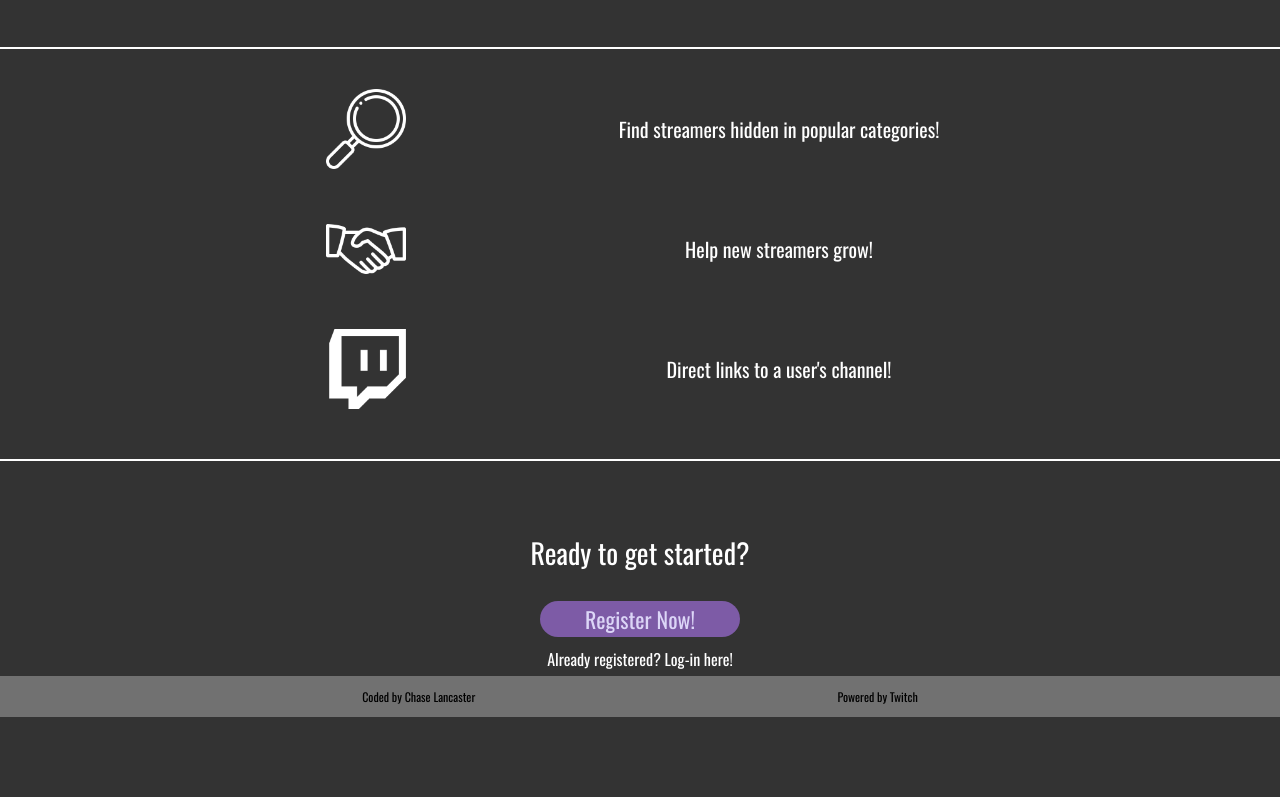
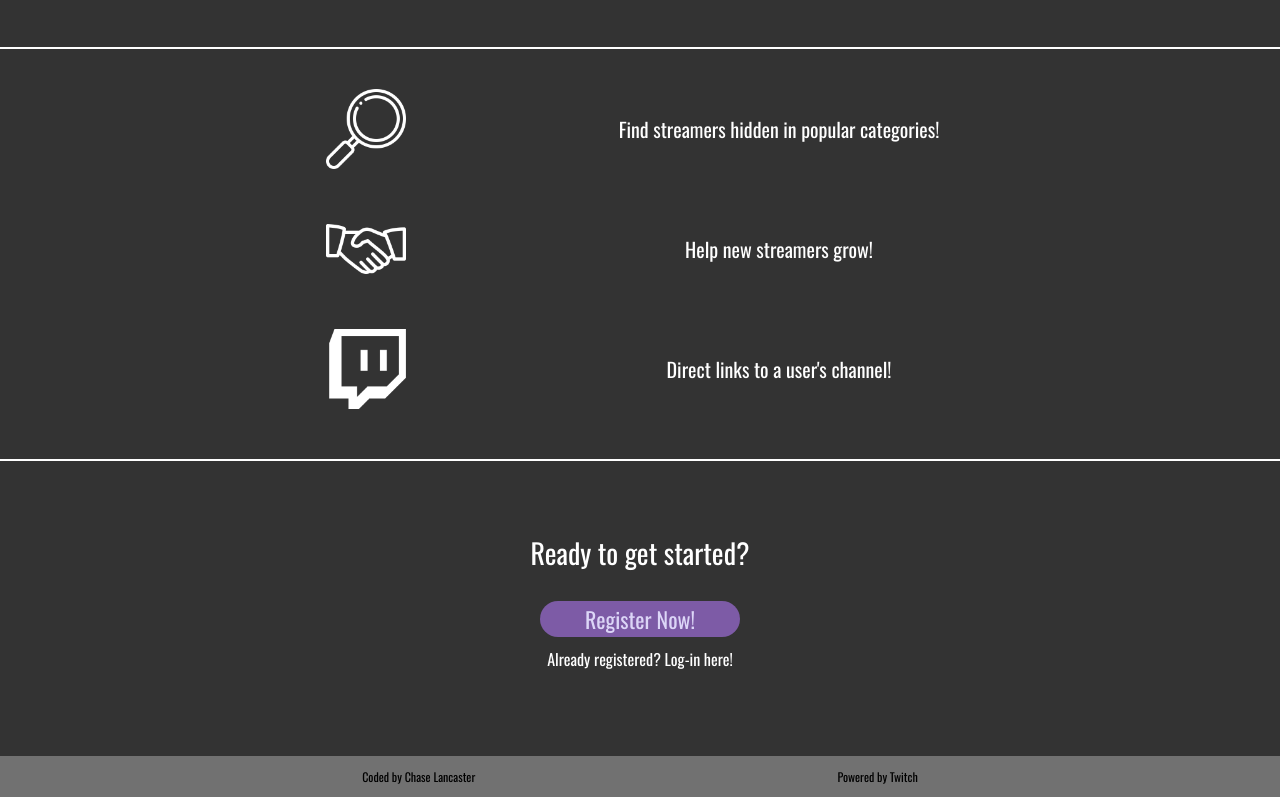
Before and after one commit to chaselancaster/nosmallstreamer-frontend, a React (Create React App) app: page / in a window 1280 px wide. Shown: the part 502-1299 px from the top of the page. Before the commit the page ends 1249 px from the top, so only its background shows below. Built offline with nearby package versions, Linux system fonts and the light colour scheme.

Commit message:
Adjust margin and padding on the get-started-parent so that the footer lays properly at the bottom

```diff
--- a/src/Component/Landing/Landing.css
+++ b/src/Component/Landing/Landing.css
@@ -81,7 +81,7 @@
   justify-content: center;
   align-items: center;
   text-align: center;
-  margin-bottom: 30px;
+  padding-bottom: 80px;
   height: 50vw;
 }
 
```
Also changed, not shown: 1 other file (tests, documents, lock files or other folders).
